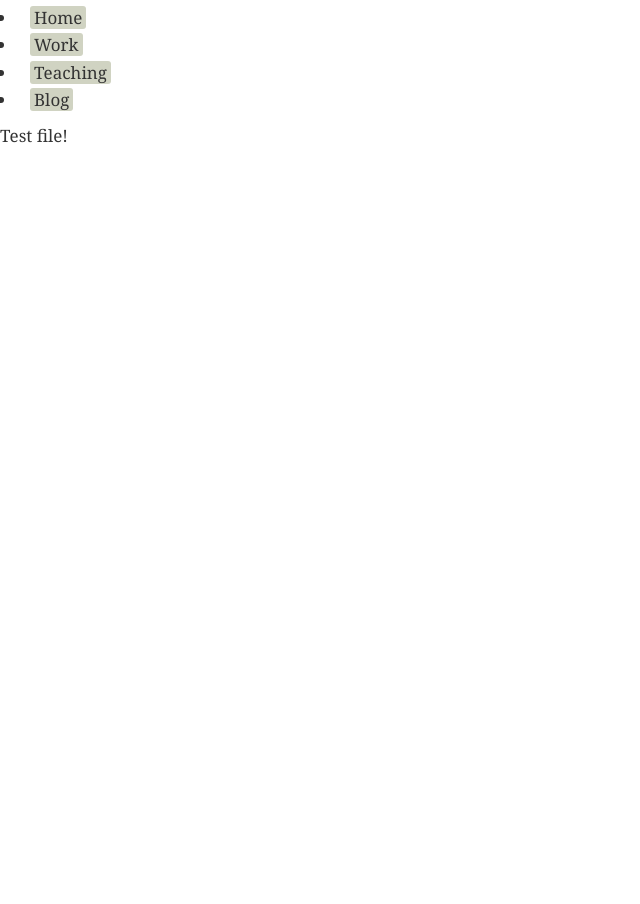
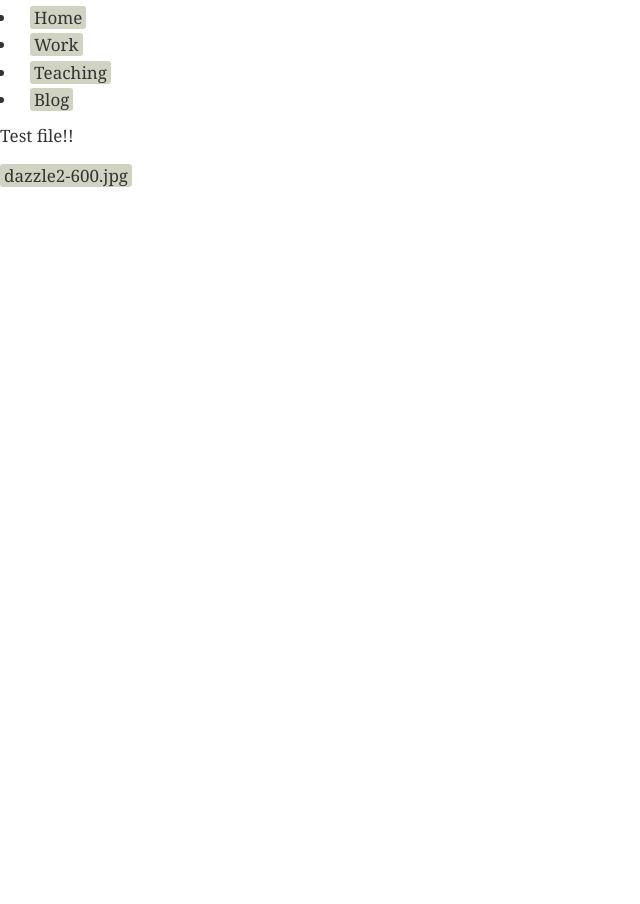
Before and after one commit to naturelabtk/naturelabtk.github.io, a Jekyll site: the page built from test.md, in a window 1280 px wide. Shown: the whole page, without its empty margins (0-640 px from the left). Built offline with Jekyll 4.4.1, drawn with Linux system fonts in a browser that asks for light colours; nearby versions of some CDN libraries.

Commit message:
Updated test.md

```diff
--- a/test.md
+++ b/test.md
@@ -1,5 +1,9 @@
 ---
 layout: default
 title: Test file
+published: true
 ---
-Test file!
+
+Test file!!
+
+[dazzle2-600.jpg](/media/dazzle2-600.jpg)
```
